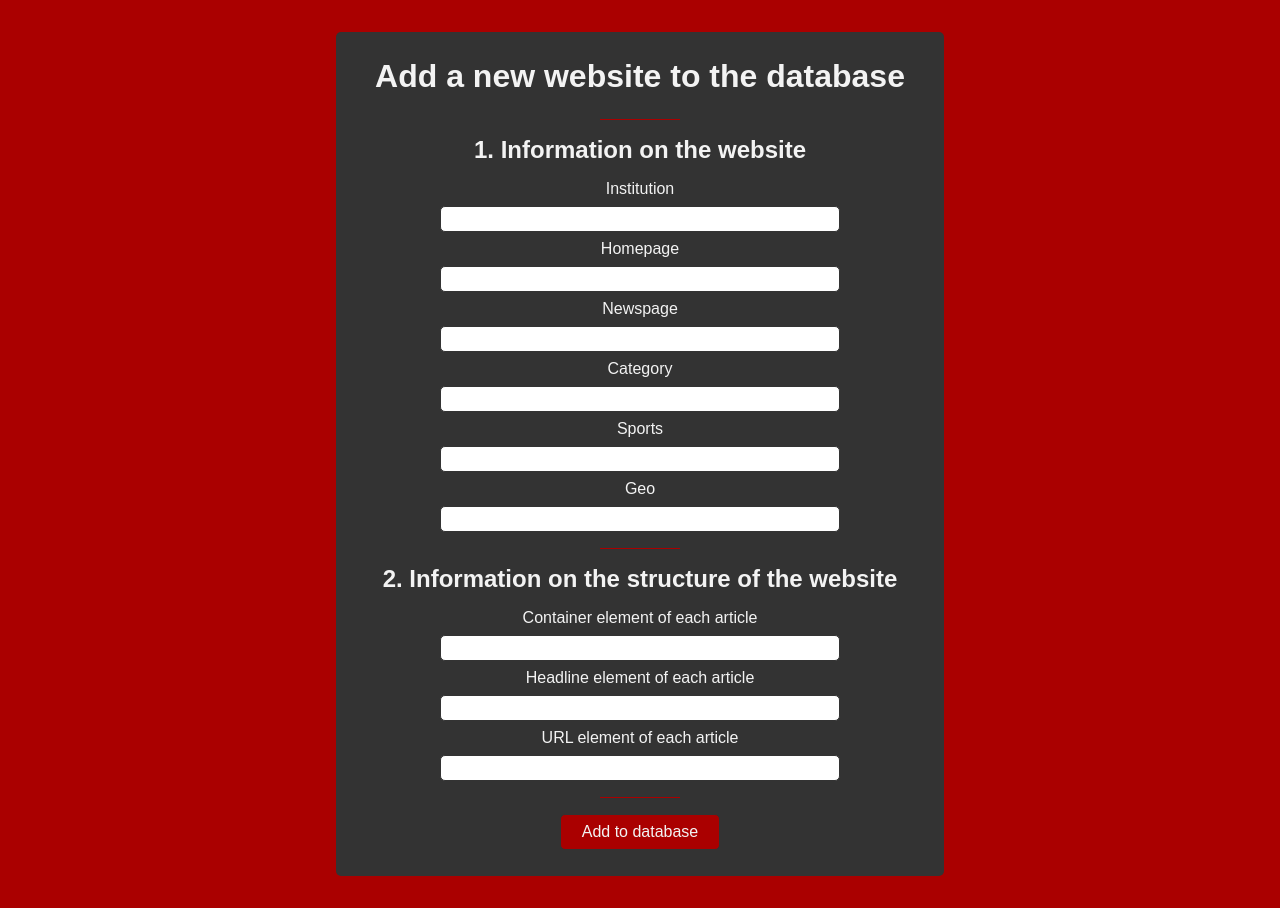
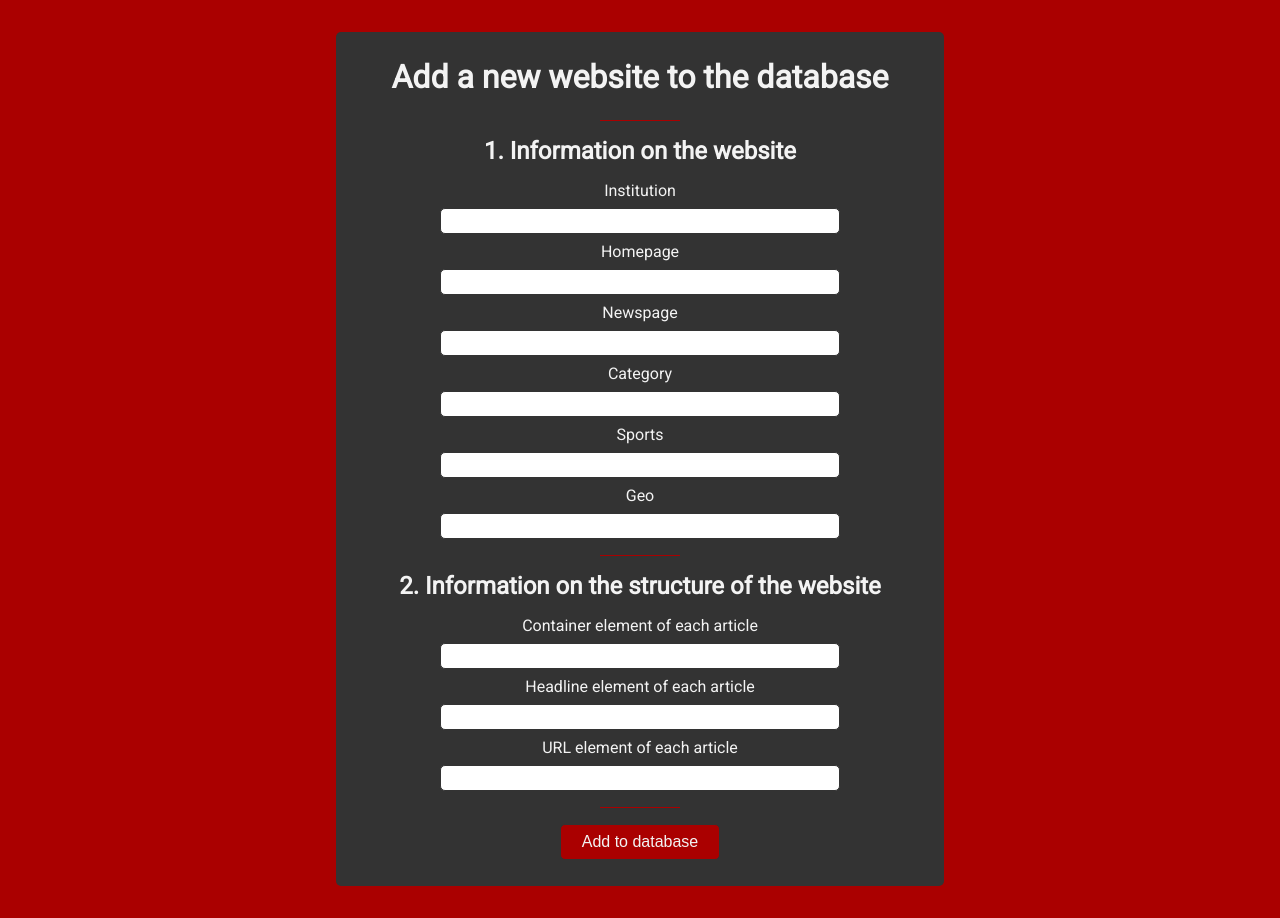
Before and after one commit to PfMartin/sponeo_crawler_app, a React (Create React App) app in the folder client/: page / in a window 1280 px wide. Built offline with nearby package versions, Linux system fonts and the light colour scheme.

Commit message:
Removed css styling and added js inline styling

```diff
--- a/client/src/App.css
+++ b/client/src/App.css
@@ -1,3 +1,5 @@
+@import url('https://fonts.googleapis.com/css2?family=Roboto&display=swap');
+
 * {
   margin: 0;
   padding: 0;
@@ -5,7 +7,7 @@
 }
 
 body {
-  font-family: Arial, sans-serif;
+  font-family: 'Roboto', sans-serif;
 }
 
 input {
@@ -39,4 +41,5 @@
   color: #aa0000;
   background: #f3f3f3;
   border: 1.5px #aa0000 solid;
+  cursor: pointer;
 }
```
